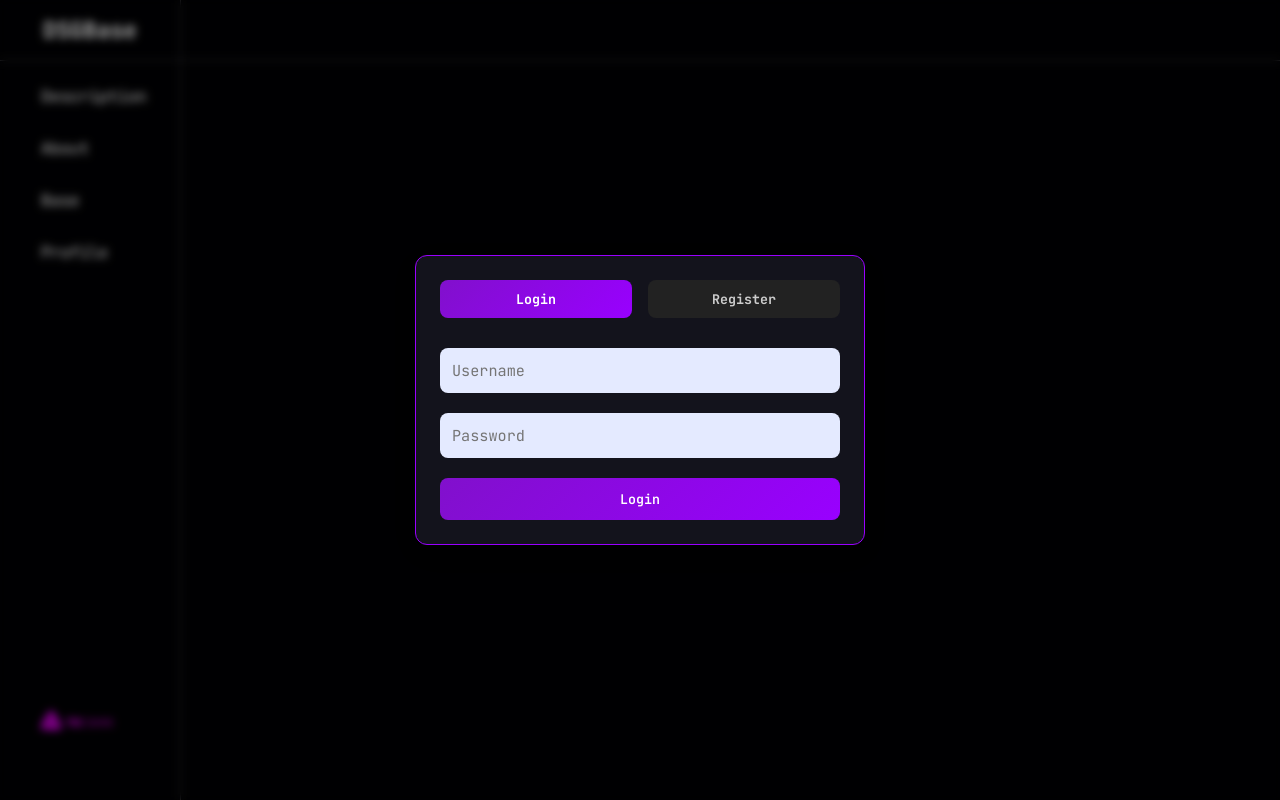
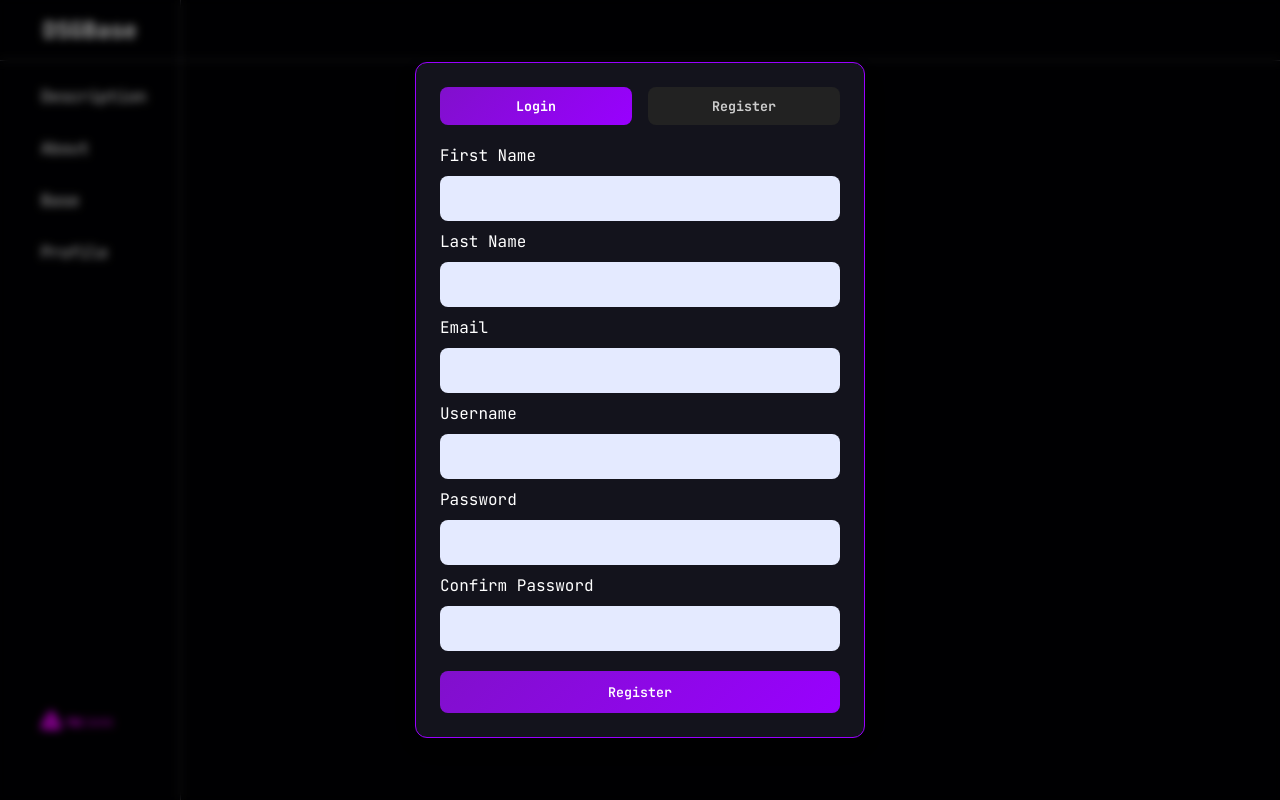
Before and after one commit to dsg-org/DSGBase, a Flask app: page /register in a window 1280 px wide. Run offline with Flask 3, Linux system fonts and the light colour scheme; some libraries are stand-ins or nearby versions.

Commit message:
LoginAndRegister front udate

```diff
--- a/pysrc/auth_routes.py
+++ b/pysrc/auth_routes.py
@@ -3,6 +3,7 @@ from werkzeug.security import generate_password_hash, check_password_hash
 from flask_login import login_user, logout_user, login_required, current_user
 from pysrc.models import User
 from pysrc.ext import db
+from .forms import LoginForm, RegisterForm
 
 auth = Blueprint("auth", __name__, template_folder="templates")
 
@@ -12,32 +13,45 @@ def login():
     if current_user.is_authenticated:
         return redirect(url_for("index"))
 
-    if request.method == "POST":
-        username = request.form["username"]
-        password = request.form["password"]
-        user = User.query.filter_by(username=username).first()
+    login_form = LoginForm()
+    register_form = RegisterForm()
 
-        if user and check_password_hash(user.password, password):
+    if login_form.validate_on_submit():
+        user = User.query.filter_by(username=login_form.username.data).first()
+        if user and check_password_hash(user.password, login_form.password.data):
             login_user(user)
             return redirect(url_for("index"))
+        flash("Invalid credentials", "danger")
 
-        flash("Invalid credentials", "danger")
-    return render_template("base.html", show_login_overlay=True )
+    return render_template(
+        "base.html",
+        login_form=login_form,
+        register_form=register_form,
+        show_login_overlay=True
+    )
 
 
 @auth.route("/register", methods=["GET", "POST"])
 def register():
-    if request.method == "POST":
-        first_name = request.form["first_name"]
-        last_name = request.form["last_name"]
-        email = request.form["email"]
-        username = request.form["username"]
-        password = request.form["password"]
-        confirm_password = request.form["confirm_password"]
+    register_form = RegisterForm()
+    login_form = LoginForm()
+
+    if register_form.validate_on_submit():
+        first_name = register_form.first_name.data
+        last_name = register_form.last_name.data
+        email = register_form.email.data
+        username = register_form.username.data
+        password = register_form.password.data
+        confirm_password = register_form.confirm_password.data
 
         if password != confirm_password:
             flash("Passwords do not match.", "error")
-            return render_template("base.html", show_login_overlay=True)
+            return render_template(
+                "base.html",
+                login_form=login_form,
+                register_form=register_form,
+                show_register_overlay=True
+            )
 
         existing_user = User.query.filter(
             (User.username == username) | (User.email == email)
@@ -45,7 +59,12 @@ def register():
 
         if existing_user:
             flash("Username or email already exists!", "error")
-            return render_template("base.html", show_login_overlay=True)
+            return render_template(
+                "base.html",
+                login_form=login_form,
+                register_form=register_form,
+                show_register_overlay=True
+            )
 
         hashed_password = generate_password_hash(password)
 
@@ -60,9 +79,14 @@ def register():
         db.session.add(user)
         db.session.commit()
         flash("Registration successful! Please log in.", "success")
-        return render_template("base.html", show_login_overlay=True)
+        return redirect(url_for("auth.login"))
 
-    return render_template("base.html", show_login_overlay=True)
+    return render_template(
+        "base.html",
+        login_form=login_form,
+        register_form=register_form,
+        show_register_overlay=True
+    )
 
 
 @auth.route("/logout")
--- a/pysrc/forms.py
+++ b/pysrc/forms.py
@@ -1,37 +1,25 @@
 from flask_wtf import FlaskForm
 from flask_wtf.file import FileField, FileRequired, FileAllowed
-from wtforms.fields import (
-    StringField,
-    PasswordField,
-    DateField,
-    RadioField,
-    FloatField,
-    SelectField,
-    SubmitField,
-)
-from wtforms.validators import DataRequired, length, equal_to
-
+from wtforms.fields import StringField, PasswordField, SubmitField
+from wtforms.validators import DataRequired, Email, Length, EqualTo, Regexp
 
 class RegisterForm(FlaskForm):
-    username = StringField("შეიყვანე იუზერნეიმი", validators=[DataRequired()])
-    email = StringField()
-    password = PasswordField(
-        "მოიფიქრე პაროლი", validators=[DataRequired(), length(min=8, max=20)]
-    )
-    repeat_password = PasswordField(
-        "გაიმეორე პაროლი", validators=[DataRequired(), equal_to("password")]
-    )
-    submit = SubmitField("რეგისტრაცია")
-
+    first_name = StringField("First Name", validators=[DataRequired(), Length(min=4, max=100)])
+    last_name = StringField("Last Name", validators=[DataRequired(), Length(min=2, max=100)])
+    email = StringField("Email", validators=[DataRequired(), ])
+    username = StringField("Username", validators=[DataRequired(), Length(min=4, max=15), Regexp(r'^[A-Za-z0-9_]*$', message="Username must only contain letters, numbers, and underscores.")])
+    password = PasswordField("Password", validators=[DataRequired(), Length(min=8, max=20)])
+    confirm_password = PasswordField("Confirm Password", validators=[DataRequired(), EqualTo('password', message="Passwords must match.")])
+    submit = SubmitField("Register")
 
 class LoginForm(FlaskForm):
-    username = StringField()
-    password = PasswordField()
-    login = SubmitField("შესვლა")
-
+    username = StringField("Username", validators=[DataRequired()])
+    password = PasswordField("Password", validators=[DataRequired()])
+    login = SubmitField("Login")
 
 class Profile(FlaskForm):
-    img = FileField("აირჩიეთ პროფილის ფოტო")
+    img = FileField("აირჩიეთ პროფილის ფოტო",        validators=[FileRequired(), FileAllowed(['jpg', 'png'], 'Only jpg and png images are allowed')]
+)
     nickname = StringField()
 
     submit = SubmitField("შექმნა")
--- a/static/Auth-css/overlay.css
+++ b/static/Auth-css/overlay.css
@@ -85,3 +85,40 @@
   width: 100%;
   box-sizing: border-box;
 }
+/* Error message styles */
+.error-list {
+  list-style-type: none;
+  margin: 5px 0;
+  padding: 0;
+  font-size: 0.9rem;
+}
+
+.error-item {
+  color: #ff4747; /* Red color for errors */
+  background-color: rgba(255, 71, 71, 0.1);
+  padding: 5px;
+  border-radius: 4px;
+  margin-top: 5px;
+  font-weight: bold;
+}
+
+.form-field {
+  margin-bottom: 15px;
+}
+
+/* Style the input fields */
+.login-form input {
+  width: 100%;
+  padding: 12px;
+  margin: 10px 0;
+  border-radius: 8px;
+  border: none;
+  background-color: #e4eaff;
+  color: black;
+  font-size: 0.95rem;
+  box-sizing: border-box;
+}
+
+.login-form input:focus {
+  border: 2px solid #9900ff;
+}
--- a/templates/Auth/login.html
+++ b/templates/Auth/login.html
@@ -1,10 +1,29 @@
-<!-- მხოლოდ FORM -->
-<form
-  id="login-form"
-  method="POST"
-  action="{{ url_for('auth.login') }}"
->
-  <input type="text" name="username" placeholder="Username" required />
-  <input type="password" name="password" placeholder="Password" required />
-  <button type="submit">Login</button>
+<form id="login-form" method="POST" action="{{ url_for('auth.login') }}">
+    {{ login_form.hidden_tag() }}
+
+    <div class="form-field">
+        {{ login_form.username.label }}
+        {{ login_form.username() }}
+        {% if login_form.username.errors %}
+            <ul class="error-list">
+                {% for error in login_form.username.errors %}
+                    <li class="error-item">{{ error }}</li>
+                {% endfor %}
+            </ul>
+        {% endif %}
+    </div>
+
+    <div class="form-field">
+        {{ login_form.password.label }}
+        {{ login_form.password() }}
+        {% if login_form.password.errors %}
+            <ul class="error-list">
+                {% for error in login_form.password.errors %}
+                    <li class="error-item">{{ error }}</li>
+                {% endfor %}
+            </ul>
+        {% endif %}
+    </div>
+
+    <button type="submit">Login</button>
 </form>
--- a/templates/Auth/register.html
+++ b/templates/Auth/register.html
@@ -1,14 +1,71 @@
-<!-- მხოლოდ FORM -->
-<form
-  id="register-form"
-  method="POST"
-  action="{{ url_for('auth.register') }}"
->
-  <input type="text" name="first_name" placeholder="First Name" required />
-  <input type="text" name="last_name" placeholder="Last Name" required />
-  <input type="email" name="email" placeholder="Email" required />
-  <input type="text" name="username" placeholder="Username" required />
-  <input type="password" name="password" placeholder="Password" required />
-  <input type="password" name="confirm_password" placeholder="Confirm Password" required />
+<form method="POST" action="{{ url_for('auth.register') }}">
+  {{ register_form.hidden_tag() }}
+
+  <div>
+    {{ register_form.first_name.label }} {{ register_form.first_name() }}
+    {% if register_form.first_name.errors %}
+    <ul class="error-list">
+      {% for error in register_form.first_name.errors %}
+      <li>{{ error }}</li>
+      {% endfor %}
+    </ul>
+    {% endif %}
+  </div>
+
+  <div>
+    {{ register_form.last_name.label }} {{ register_form.last_name() }}
+    {% if register_form.last_name.errors %}
+    <ul class="error-list">
+      {% for error in register_form.last_name.errors %}
+      <li>{{ error }}</li>
+      {% endfor %}
+    </ul>
+    {% endif %}
+  </div>
+
+  <div>
+    {{ register_form.email.label }} {{ register_form.email() }}
+    {% if register_form.email.errors %}
+    <ul class="error-list">
+      {% for error in register_form.email.errors %}
+      <li>{{ error }}</li>
+      {% endfor %}
+    </ul>
+    {% endif %}
+  </div>
+
+  <div>
+    {{ register_form.username.label }} {{ register_form.username() }}
+    {% if register_form.username.errors %}
+    <ul class="error-list">
+      {% for error in register_form.username.errors %}
+      <li>{{ error }}</li>
+      {% endfor %}
+    </ul>
+    {% endif %}
+  </div>
+
+  <div>
+    {{ register_form.password.label }} {{ register_form.password() }}
+    {% if register_form.password.errors %}
+    <ul class="error-list">
+      {% for error in register_form.password.errors %}
+      <li>{{ error }}</li>
+      {% endfor %}
+    </ul>
+    {% endif %}
+  </div>
+
+  <div>
+    {{ register_form.confirm_password.label }} {{ register_form.confirm_password() }}
+    {% if register_form.confirm_password.errors %}
+    <ul class="error-list">
+      {% for error in register_form.confirm_password.errors %}
+      <li>{{ error }}</li>
+      {% endfor %}
+    </ul>
+    {% endif %}
+  </div>
+
   <button type="submit">Register</button>
 </form>
--- a/templates/base.html
+++ b/templates/base.html
@@ -4,6 +4,7 @@
     <meta charset="UTF-8" />
     <meta name="viewport" content="width=device-width, initial-scale=1.0" />
     <title>{% block title %}DSGBase{% endblock %}</title>
+    <link rel="shortcut icon" href="" type="image/x-icon">
     <link
       rel="stylesheet"
       href="{{ url_for('static', filename='header.css') }}"
@@ -55,7 +56,9 @@
       </nav>
       <div class="tbc-logo-div">
         <div class="tbcLogo">
-          <img src="../static/img/tbcLogo.png" alt="" />
+          <a target="_blank" href="https://tbcbank.ge/ka/tbc-education">
+            <img src="../static/img/tbcLogo.png" alt="" />
+          </a>
         </div>
       </div>
     </div>
```
Also changed, not shown: pysrc/routes.py (+11 -3 lines).
